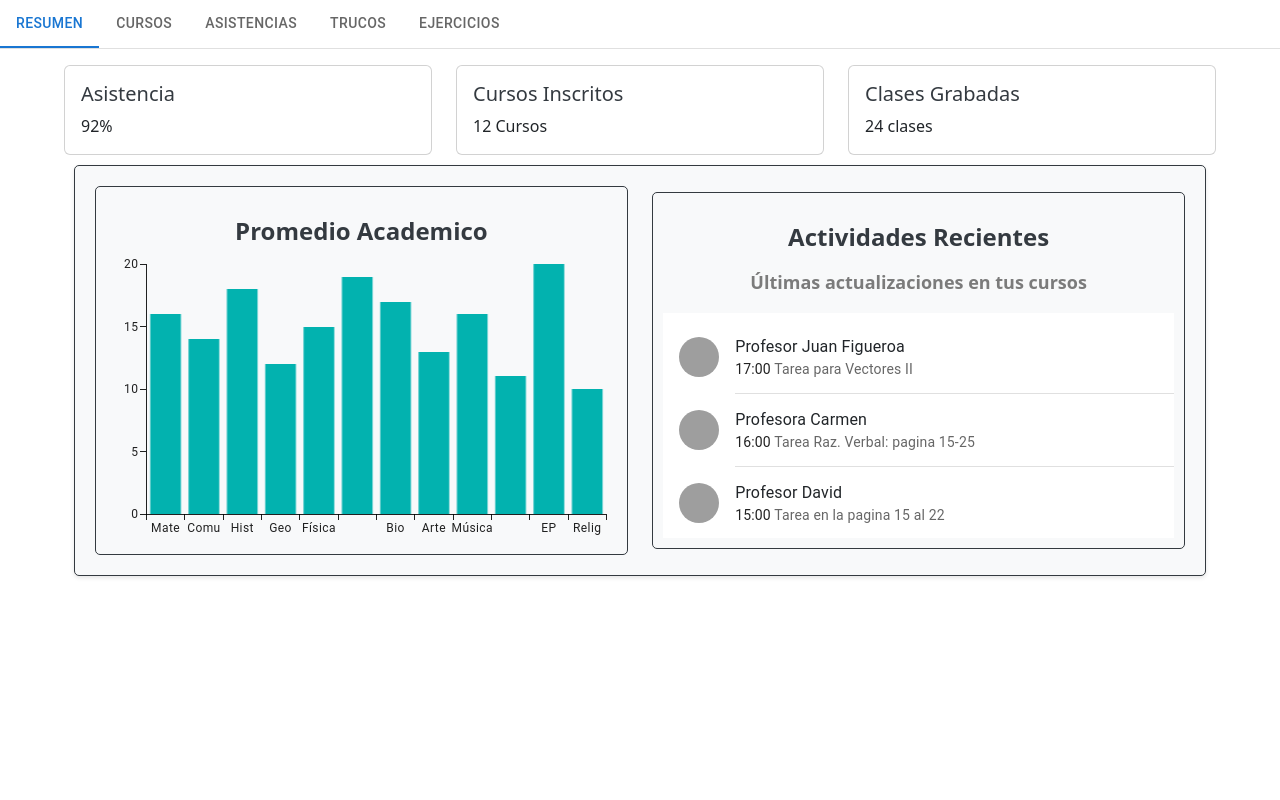
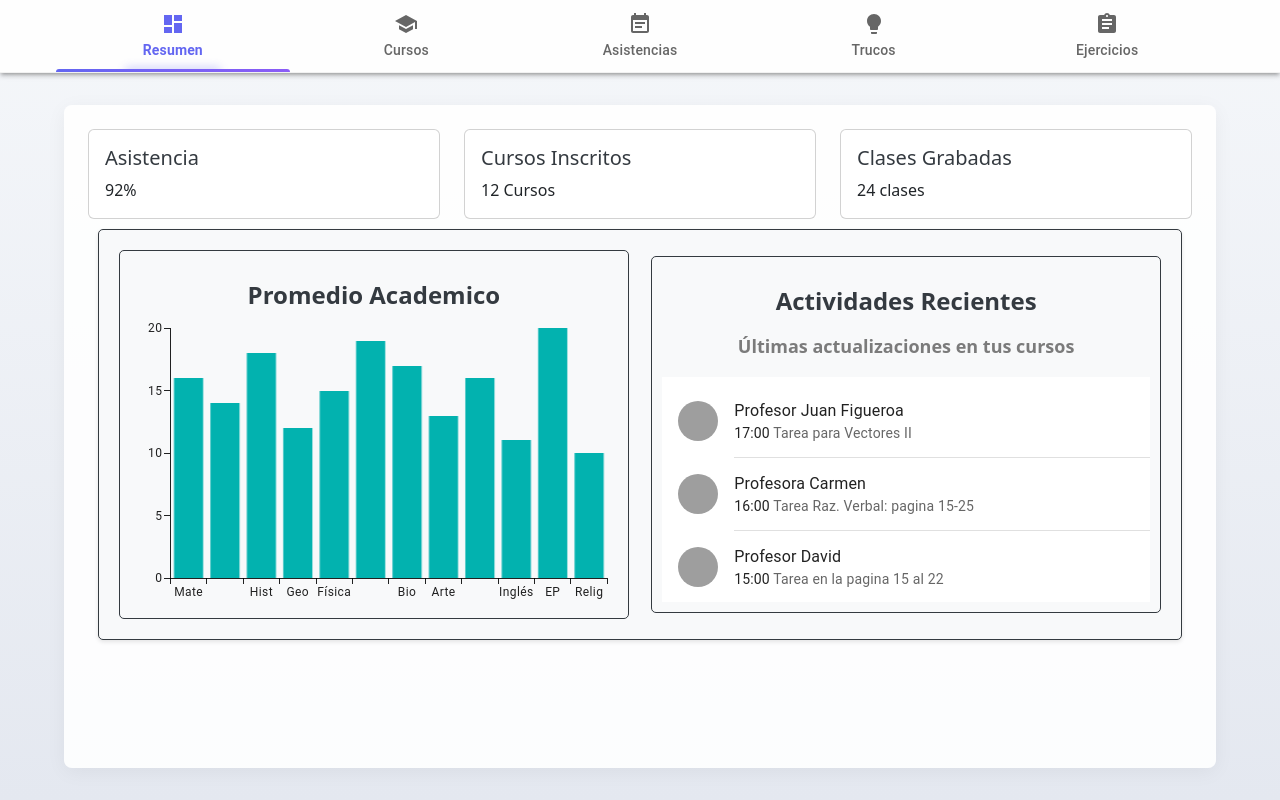
Before and after one commit to JFVela/Carrion-Web, a React (Vite) app: page / in a window 1280 px wide. Built offline with nearby package versions, Linux system fonts and the light colour scheme; grey boxes are pictures that could not be loaded; some icons are missing.

Commit message:
Estilo mejorado
- Se diseño un mejor estilo usando Paper y MUI

```diff
--- a/src/Pages/Cursos/index.jsx
+++ b/src/Pages/Cursos/index.jsx
@@ -213,7 +213,7 @@ const profesores = ["Prof. García", "Prof. López"];
 
 // Array de notas (cada fila es un curso, cada columna son las notas: [promedio, b1, b2, b3, b4, tareas])
 const notas = [
-  [17.5, 16, 18, 17, 10, 15],
+  [17.5, 16, 18, 17, 10, 20],
   [15.2, 14, 15, 16, 17, 19],
   [15.2, 14, 15, 16, 17, 19],
   [15.2, 14, 15, 16, 17, 19],
--- a/src/Pages/PaginaBase/index.jsx
+++ b/src/Pages/PaginaBase/index.jsx
@@ -1,78 +1,171 @@
 // PaginaBase.jsx
 import { Outlet, useNavigate, useLocation } from "react-router-dom";
+import { Container, Box, Tab, Typography, useTheme, useMediaQuery, Paper, AppBar } from "@mui/material";
+import { TabContext, TabList } from "@mui/lab";
 import {
-  Container,
-  Box,
-  Tab,
-} from "@mui/material";
-import { TabContext, TabList } from "@mui/lab";
+  Dashboard as DashboardIcon,
+  School as SchoolIcon,
+  EventNote as EventNoteIcon,
+  Lightbulb as LightbulbIcon,
+  Assignment as AssignmentIcon
+} from "@mui/icons-material";
+import { useState, useEffect } from "react";
 
+const tabs = [
+  { label: "Resumen", value: "1", icon: <DashboardIcon />, path: "/" },
+  { label: "Cursos", value: "2", icon: <SchoolIcon />, path: "/cursos" },
+  { label: "Asistencias", value: "3", icon: <EventNoteIcon />, path: "/asistencias" },
+  { label: "Trucos", value: "4", icon: <LightbulbIcon />, path: "/trucos" },
+  { label: "Ejercicios", value: "5", icon: <AssignmentIcon />, path: "/ejercicios" }
+];
 
 function PaginaBase() {
   const location = useLocation();
   const navigate = useNavigate();
+  const theme = useTheme();
+  const isMobile = useMediaQuery(theme.breakpoints.down('sm'));
+  const [mounted, setMounted] = useState(false);
 
-  // Controla el tab activo basado en la ruta
-  const getTabValue = () => {
-    switch (location.pathname) {
-      case "/":
-        return "1";
-      case "/cursos":
-        return "2";
-      case "/asistencias":
-        return "3";
-      case "/trucos":
-        return "4";
-      case "/ejercicios":
-        return "5";
-      default:
-        return false;
-    }
+  useEffect(() => {
+    setMounted(true);
+  }, []);
+
+  const getTabValue = () => tabs.find(tab => tab.path === location.pathname)?.value || false;
+
+  const handleChange = (event, newValue) => {
+    const selectedTab = tabs.find(tab => tab.value === newValue);
+    if (selectedTab) navigate(selectedTab.path);
   };
 
-  const handleChange = (event, newValue) => {
-    // Navega a la ruta asociada
-    switch (newValue) {
-      case "1":
-        navigate("/");
-        break;
-      case "2":
-        navigate("/cursos");
-        break;
-      case "3":
-        navigate("/asistencias");
-        break;
-      case "4":
-        navigate("/trucos");
-        break;
-      case "5":
-        navigate("/ejercicios");
-        break;
-      default:
-        break;
-    }
-  };
+  const renderTabLabel = (tab) => (
+    <Box sx={{ display: 'flex', flexDirection: 'column', alignItems: 'center', gap: 0.5 }}>
+      {tab.icon}
+      <Typography
+        variant="body2"
+        sx={{
+          fontWeight: getTabValue() === tab.value ? 700 : 500,
+          fontSize: { xs: '0.75rem', sm: '0.875rem' }
+        }}
+      >
+        {tab.label}
+      </Typography>
+    </Box>
+  );
 
   return (
+    <Box sx={{
+      display: 'flex',
+      flexDirection: 'column',
+      minHeight: '100vh',
+      background: 'linear-gradient(to bottom, #f5f7fa, #e4e8f0)',
+      opacity: mounted ? 1 : 0,
+      transition: 'opacity 0.5s ease-in-out'
+    }}>
       <TabContext value={getTabValue()}>
-      <Box sx={{ borderBottom: 1, borderColor: "divider" }}>
+        <AppBar
+          position="sticky"
+          color="default"
+          elevation={3}
+          sx={{
+            background: 'rgba(255, 255, 255, 0.9)',
+            borderBottom: '1px solid rgba(0, 0, 0, 0.05)'
+          }}
+        >
+          <Box sx={{
+            maxWidth: '1200px',
+            width: '100%',
+            margin: '0 auto',
+            px: { xs: 1, sm: 2 }
+          }}>
             <TabList
               onChange={handleChange}
-          variant="scrollable"
-          aria-label="Tabs de navegación"
+              variant={isMobile ? "scrollable" : "fullWidth"}
+              scrollButtons={isMobile ? "auto" : false}
+              allowScrollButtonsMobile
+              centered={!isMobile}
+              sx={{
+                '& .MuiTabs-indicator': {
+                  height: 3,
+                  borderRadius: '3px 3px 0 0',
+                  background: 'linear-gradient(90deg, #6366F1 0%, #8B5CF6 100%)',
+                },
+                '& .MuiTab-root': {
+                  minHeight: 64,
+                  fontWeight: 600,
+                  textTransform: 'none',
+                  fontSize: { xs: '0.85rem', sm: '0.95rem' },
+                  color: 'rgba(0, 0, 0, 0.6)',
+                  transition: 'all 0.2s ease-in-out',
+                  '&:hover': {
+                    color: '#6366F1',
+                    backgroundColor: 'rgba(99, 102, 241, 0.04)',
+                  },
+                  '&.Mui-selected': {
+                    color: '#6366F1',
+                    fontWeight: 700,
+                  },
+                  '& .MuiTab-iconWrapper': {
+                    marginBottom: '4px',
+                  }
+                }
+              }}
             >
-          <Tab label="Resumen" value="1" />
-          <Tab label="Cursos" value="2" />
-          <Tab label="Asistencias" value="3" />
-          <Tab label="Trucos" value="4" />
-          <Tab label="Ejercicios" value="5" />
+              {tabs.map((tab) => (
+                <Tab
+                  key={tab.value}
+                  label={renderTabLabel(tab)}
+                  value={tab.value}
+                  sx={{
+                    position: 'relative',
+                    overflow: 'hidden',
+                    '&::after': getTabValue() === tab.value ? {
+                      content: '""',
+                      position: 'absolute',
+                      bottom: 0,
+                      left: '50%',
+                      transform: 'translateX(-50%)',
+                      width: '40%',
+                      height: '3px',
+                      borderRadius: '3px 3px 0 0',
+                      backgroundColor: 'transparent',
+                      boxShadow: '0 0 8px 2px rgba(99, 102, 241, 0.3)',
+                    } : {}
+                  }}
+                />
+              ))}
             </TabList>
           </Box>
+        </AppBar>
 
-      <Container sx={{ mt: 2 }}>
-        <Outlet /> {/* Aquí aparecerán tus páginas */}
+        <Container
+          maxWidth="lg"
+          sx={{
+            mt: 4,
+            mb: 4,
+            flex: 1,
+            display: 'flex',
+            flexDirection: 'column'
+          }}
+        >
+          <Paper
+            elevation={2}
+            sx={{
+              p: { xs: 2, sm: 3 },
+              borderRadius: 2,
+              flex: 1,
+              backgroundColor: 'rgba(255, 255, 255, 0.9)',
+              boxShadow: '0 4px 20px rgba(0, 0, 0, 0.05)',
+              transition: 'all 0.3s ease-in-out',
+              '&:hover': {
+                boxShadow: '0 6px 25px rgba(0, 0, 0, 0.08)',
+              }
+            }}
+          >
+            <Outlet />
+          </Paper>
         </Container>
       </TabContext>
+    </Box>
   );
 }
 
```
Lines whose indentation alone changed are shown as unchanged.
